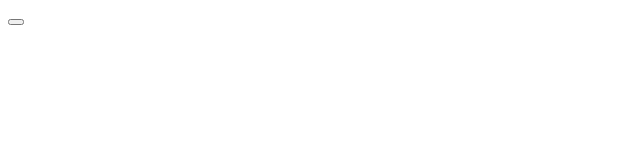
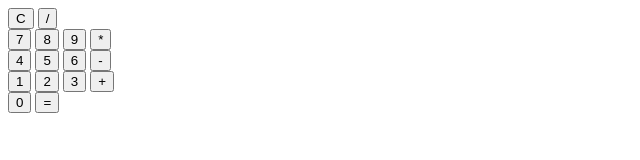
Before and after one commit to AugustinaCodes/odin-calculator, a plain HTML site: page index.html in a window 1280 px wide. Shown: the whole page, without its empty margins (0-640 px from the left). Drawn offline with Linux system fonts and the light colour scheme.

Commit message:
Add basic HTML plate for the calculator

```diff
--- a/index.html
+++ b/index.html
@@ -12,12 +12,35 @@
         <div class="display"></div>
         <div class="calculatorSection">
             <div class="rowOne">
-                <button></button>
+                <button id="clear">C</button>
+                <button id="divide"> / </button>
             </div>
-            <div class="rowTwo"></div>
-            <div class="rowThree"></div>
-            <div class="rowFour"></div>
-            <div class="rowFive"></div>
+            <div class="rowTwo">
+                <!-- 7, 8, 9, x -->
+                 <button id="seven">7</button>
+                 <button id="eight">8</button>
+                 <button id="nine">9</button>
+                 <button id="multiply">*</button>
+            </div>
+            <div class="rowThree">
+                <!-- 4, 5, 6, - -->
+                 <button id="four">4</button>
+                 <button id="five">5</button>
+                 <button id="six">6</button>
+                 <button id="subtract">-</button>
+            </div>
+            <div class="rowFour">
+                <!-- 1, 2, 3, + -->
+                 <button id="one">1</button>
+                 <button id="two">2</button>
+                 <button id="three">3</button>
+                 <button id="add">+</button>
+            </div>
+            <div class="rowFive">
+                <!-- 0, = -->
+                 <button id="zero">0</button>
+                 <button id="equals">=</button>
+            </div>
         </div>
     </div>
 </body>
--- a/styles.css
+++ b/styles.css
@@ -13,3 +13,7 @@
 .rowOne, .rowTwo, .rowThree, .rowFour, .rowFive {
 
 }
+
+button {
+
+}
```
